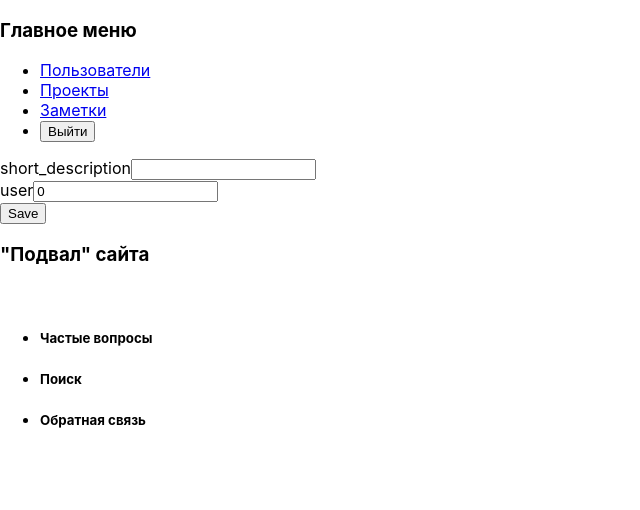
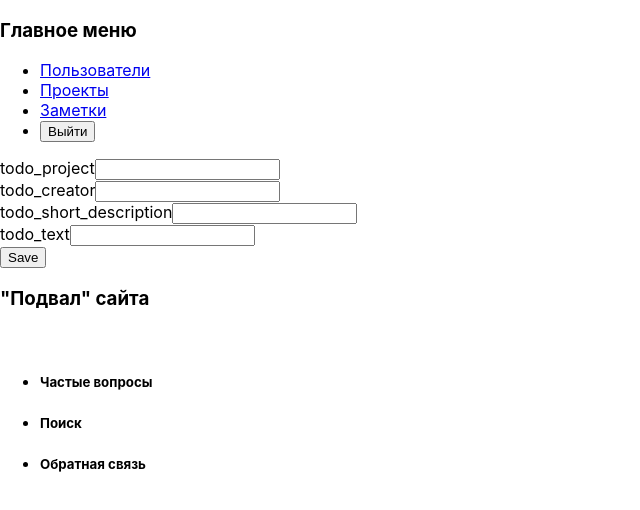
Before and after one commit to Jenny6199/DRF_course_project, a React (Create React App) app in the folder notebook/frontend/: page /todo/create in a window 1280 px wide. Shown: the top 510 px of the page, without its empty margins (0-640 px from the left). Built offline with nearby package versions, Linux system fonts and the light colour scheme; no server answers.

Commit message:
add fieldfor ToDoForm

```diff
--- a/notebook/frontend/src/components/ToDoForm.js
+++ b/notebook/frontend/src/components/ToDoForm.js
@@ -4,7 +4,11 @@ import React from "react";
 class ToDoForm extends React.Component {
     constructor(props) {
         super(props)
-        this.state = {short_description: '', user: 0 }
+        this.state = {
+            todo_project: 0,
+            todo_creator: 0,
+            todo_short_description: '',
+            todo_text: '' }
     }
 
     handleChange(event) {
@@ -16,8 +20,10 @@ class ToDoForm extends React.Component {
     }
 
     handleSubmit(event) {
-        console.log(this.state.short_description)
-        console.log(this.state.user)
+        console.log(this.state.todo_project)
+        console.log(this.state.todo_creator)
+        console.log(this.state.todo_short_description)
+        console.log(this.state.todo_text)
         event.preventDefault()
     }
 
@@ -25,12 +31,20 @@ class ToDoForm extends React.Component {
         return (
             <form onSubmit={(event) => this.handleSubmit(event)}>
                 <div className="form-group">
-                    <label for="short_description">short_description</label>
-                    <input type="text" className="form-control" id="short_description" value={this.state.short_description} onChange={(event) => this.handleChange(event)}/>
+                    <label for="todo_project">todo_project</label>
+                    <input type="number" className="form-control" id="todo_project" value={this.state.short_description} onChange={(event) => this.handleChange(event)}/>
                 </div>
                 <div className="form-group">
-                    <label for="user">user</label>
-                    <input type="number" className="form-control" id="user" value={this.state.user} onChange={(event) => this.handleChange(event)}/>
+                    <label for="todo_creator">todo_creator</label>
+                    <input type="number" className="form-control" id="todo_creator" value={this.state.short_description} onChange={(event) => this.handleChange(event)}/>
+                </div>
+                <div className="form-group">
+                    <label for="todo_short_description">todo_short_description</label>
+                    <input type="text" className="form-control" id="todo_short_description" value={this.state.short_description} onChange={(event) => this.handleChange(event)}/>
+                </div>
+                <div className="form-group">
+                    <label for="todo_text">todo_text</label>
+                    <input type="text" className="form-control" id="todo_text" value={this.state.user} onChange={(event) => this.handleChange(event)}/>
                 </div>
                 <input type="submit" className="btn btn-primary" value="Save" />
             </form>
--- a/notebook/frontend/src/components/menu.js
+++ b/notebook/frontend/src/components/menu.js
@@ -34,6 +34,18 @@ class MainMenu extends React.Component {
           .then(response => {
             this.setState({todo: this.state.todos.filter((item) => item.id !== id)})
         }).catch(error => console.log(error))
+    }
+
+    createToDo(short_description, user) {
+        const headers = this.get_headers()
+        const data = {short_description: short_description, user: user}
+        axios.post(this.get_path() + 'api/todo/', data, {headers})
+            .then(response => {
+                let new_todo = response.data
+                const user = this.state.users.filter((item) => item.id === new_todo.user)[0]
+                new_todo.user = user
+                this.setState({short_description: [...this.state.todos, new_todo]})
+            }).catch(error => console.log(error))
     }
 
 
```
